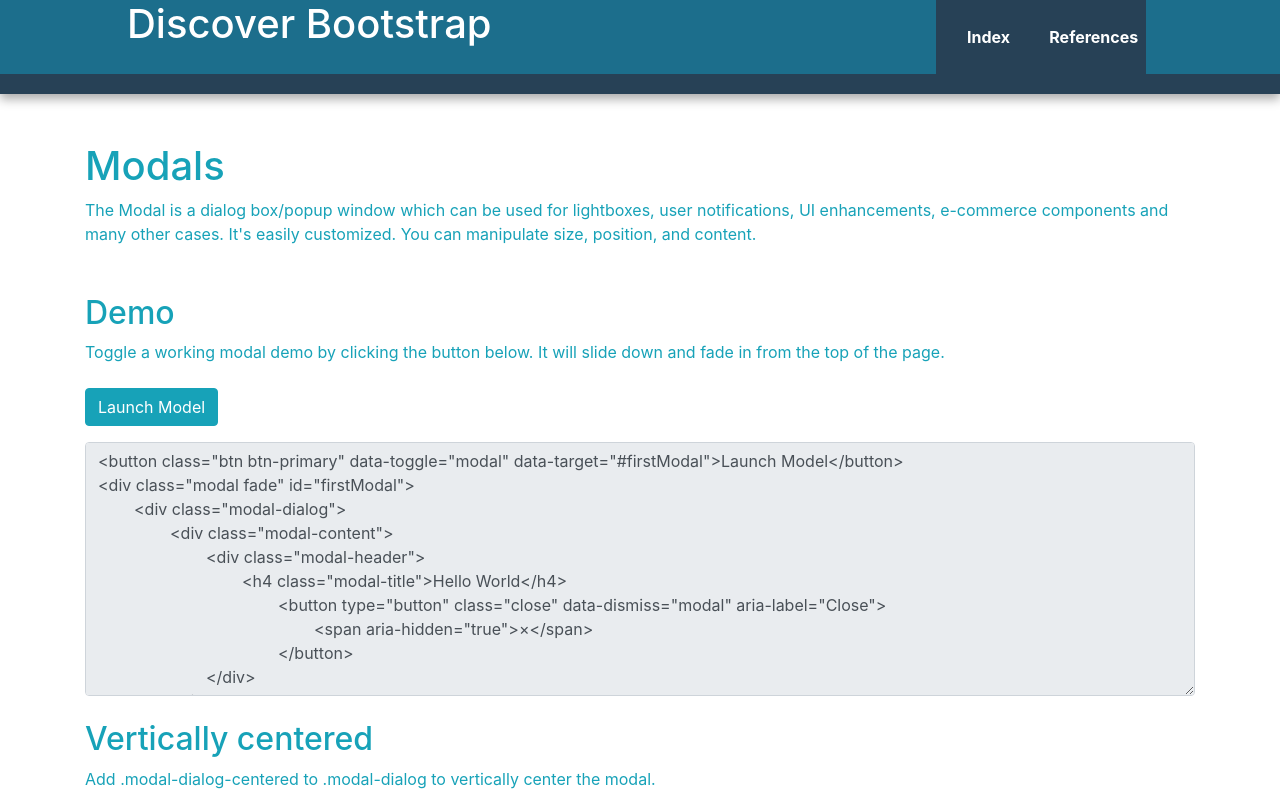
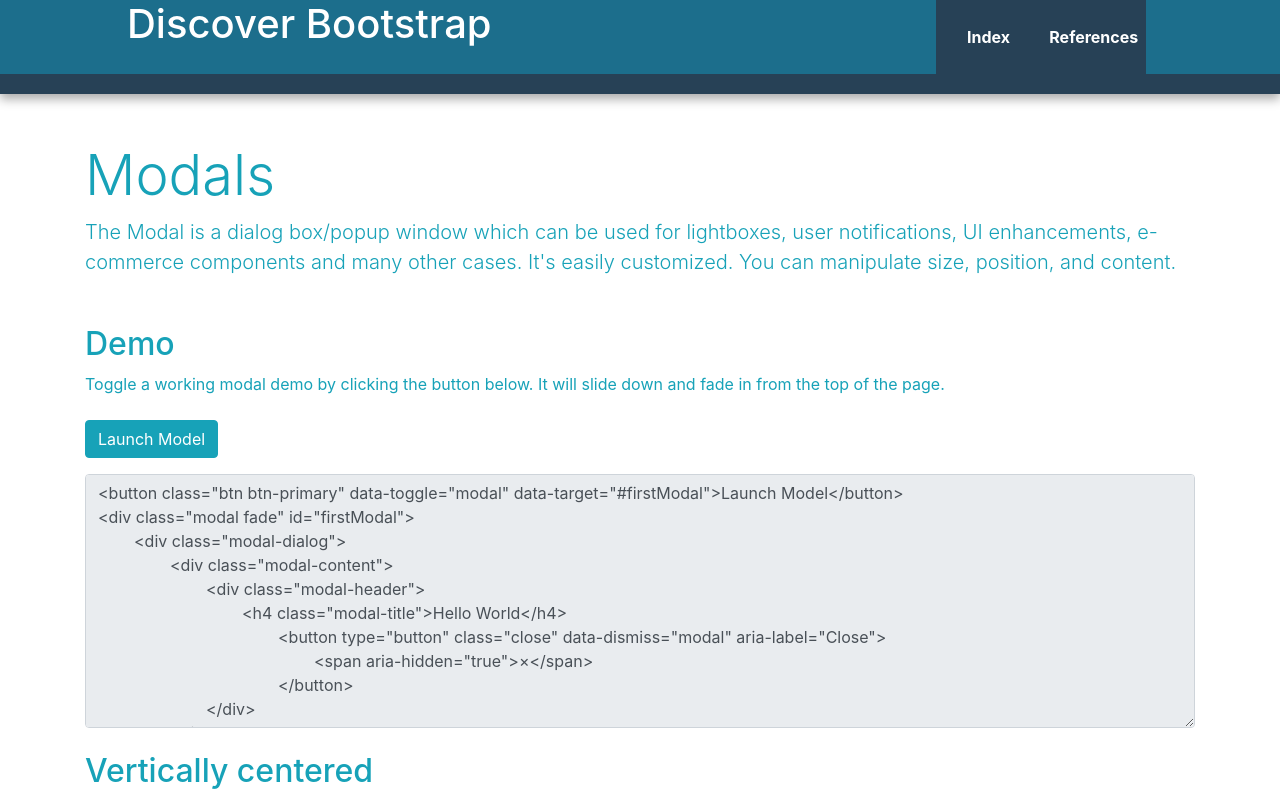
Before and after one commit to antoniocanteroestech/proyecto-bootstrap, a plain HTML site: page modales.html in a window 1280 px wide. Shown: the top 795 px of the page. Drawn offline with nearby package versions, Linux system fonts and the light colour scheme.

Commit message:
Change introduction style of modales.html

```diff
--- a/modales.html
+++ b/modales.html
@@ -26,8 +26,8 @@
 		        </div>
 
 		        <section class="container mt-5">
-		        	<h2 class="h1 text-info">Modals</h2>
-		        	<p class="text-info">
+		        	<h2 class="display-4 text-info">Modals</h2>
+		        	<p class="lead text-info">
 		        		The Modal is a dialog box/popup window which can be used for lightboxes, user notifications, UI enhancements, e-commerce components and many other cases. It's easily customized. You can manipulate size, position, and content.
 		        	</p>
 		        	<article class="mt-5">
```
